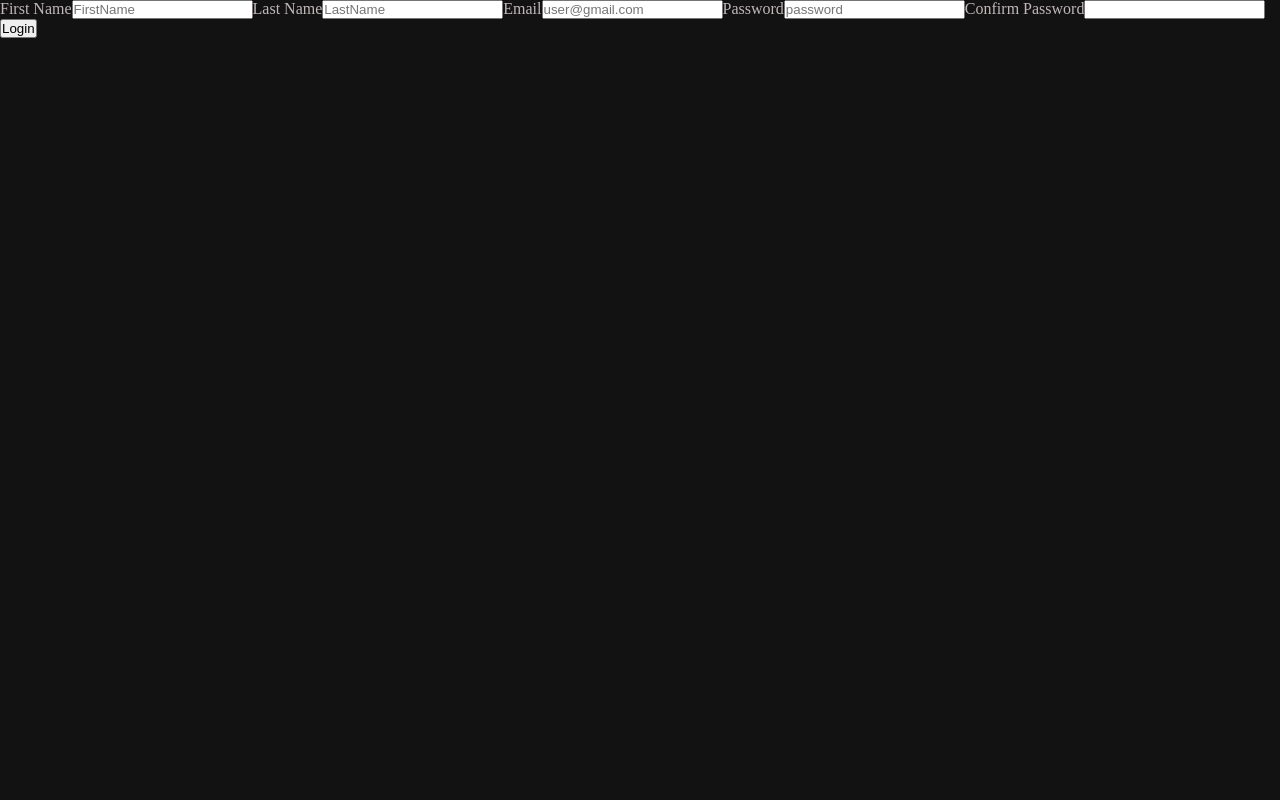
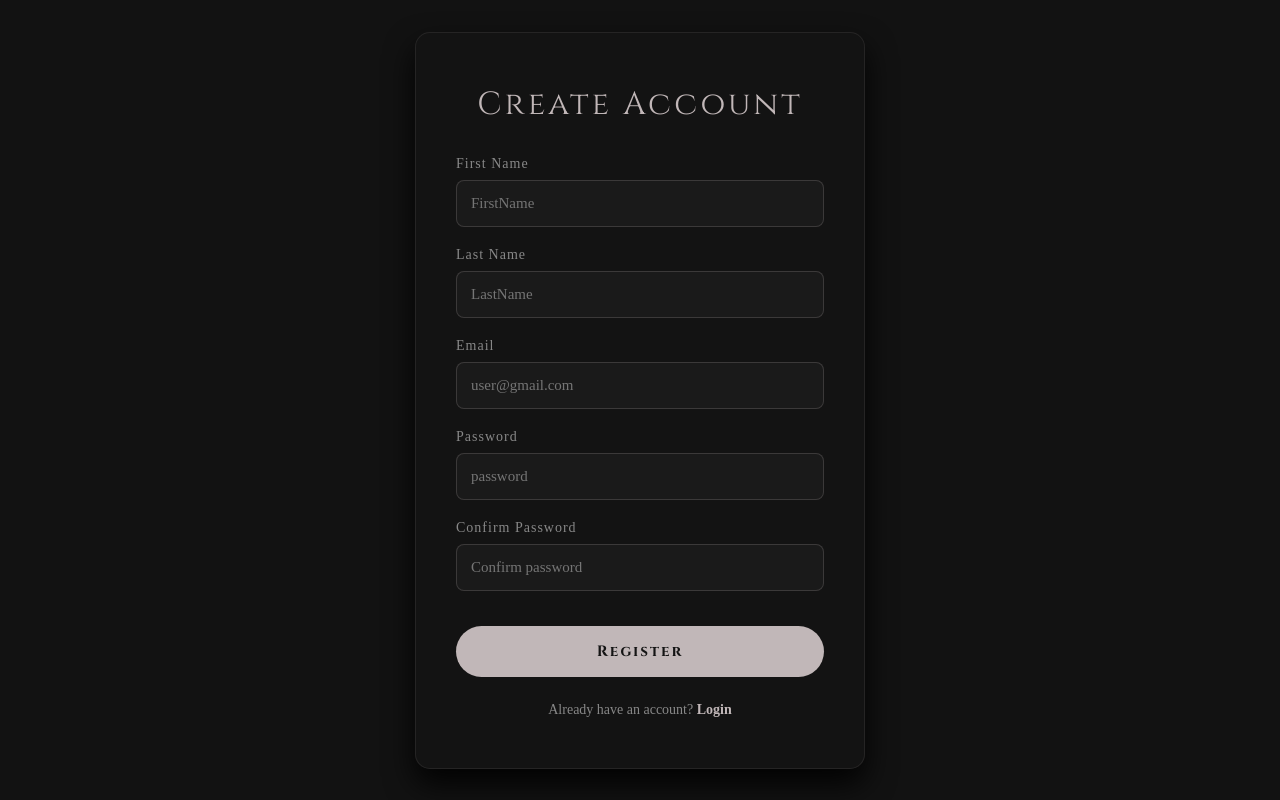
Before and after one commit to ChandimaSasanka101/Plymouth-HCI-coursework-group-250, a React (Vite) app in the folder furniture-app/: page /register in a window 1280 px wide. Built offline with nearby package versions, Linux system fonts and the light colour scheme; a web font is replaced by a local one.

Commit message:
feat: Register.jsx page updated

```diff
--- a/furniture-app/src/pages/Register.jsx
+++ b/furniture-app/src/pages/Register.jsx
@@ -3,6 +3,7 @@ import Swal from "sweetalert2";
 import { useNavigate } from 'react-router-dom';
 
 import RegisterAPI from "../services/RegisterAPI"
+import './Register.css';
 
 
 function Register() {
@@ -11,12 +12,13 @@ function Register() {
   const [userEamil, setUserEmail] = useState("");
   const [userPassword, setUserPassword] = useState("");
   const [confirmPassword, setConfirmPassword] = useState("");
+  const navigate = useNavigate();
 
   //Create user account
-    const createUserAcc = async (e) =>{
+  const createUserAcc = async (e) => {
     e.preventDefault();
     //Check Password
-      if(userPassword !== confirmPassword){
+    if (userPassword !== confirmPassword) {
       Swal.fire("Error", "Password Incorrect", "error")
       return;
     }
@@ -26,11 +28,12 @@ function Register() {
       userEamil,
       userPassword
     };
-      try{
+    try {
       const response = await RegisterAPI.createUser(userData);
-        if(response.success){
+      if (response.success) {
         Swal.fire("Success", "Account created successfully", "success");
-        }else{
+        navigate('/login');
+      } else {
         Swal.fire("Error", response.message || "Failed", "error");
       }
     }
@@ -43,20 +46,66 @@ function Register() {
 
 
   return (
-    <div>
+    <div className="register-container">
+      <div className="register-box">
+        <h2>Create Account</h2>
         <form onSubmit={createUserAcc}>
+          <div className="input-group">
             <label>First Name</label>
-        <input type='text' value={userFirstName} onChange={(e) => setUserFirstName(e.target.value)} placeholder='FirstName' required />
+            <input
+              type='text'
+              value={userFirstName}
+              onChange={(e) => setUserFirstName(e.target.value)}
+              placeholder='FirstName'
+              required
+            />
+          </div>
+          <div className="input-group">
             <label>Last Name</label>
-        <input type='text' value={userLastName} onChange={(e) => setUserLastName(e.target.value)} placeholder='LastName' required/>
+            <input
+              type='text'
+              value={userLastName}
+              onChange={(e) => setUserLastName(e.target.value)}
+              placeholder='LastName'
+              required
+            />
+          </div>
+          <div className="input-group">
             <label>Email</label>
-        <input type='email' value={userEamil} onChange={(e) => setUserEmail(e.target.value)} placeholder='user@gmail.com' required />
+            <input
+              type='email'
+              value={userEamil}
+              onChange={(e) => setUserEmail(e.target.value)}
+              placeholder='user@gmail.com'
+              required
+            />
+          </div>
+          <div className="input-group">
             <label>Password</label>
-        <input type='password' value={userPassword} onChange={(e) => setUserPassword(e.target.value)} placeholder='password' required />
+            <input
+              type='password'
+              value={userPassword}
+              onChange={(e) => setUserPassword(e.target.value)}
+              placeholder='password'
+              required
+            />
+          </div>
+          <div className="input-group">
             <label>Confirm Password</label>
-        <input type='password' value={confirmPassword} onChange={(e) => setConfirmPassword(e.target.value)} required />
-        <button type='submit'>Login</button>
+            <input
+              type='password'
+              value={confirmPassword}
+              onChange={(e) => setConfirmPassword(e.target.value)}
+              placeholder='Confirm password'
+              required
+            />
+          </div>
+          <button type='submit' className="register-btn">Register</button>
         </form>
+        <div className="login-link">
+          <p>Already have an account? <a onClick={() => navigate('/')} style={{ cursor: 'pointer' }}>Login</a></p>
+        </div>
+      </div>
     </div>
   )
 }
```
Lines whose indentation alone changed are shown as unchanged.
